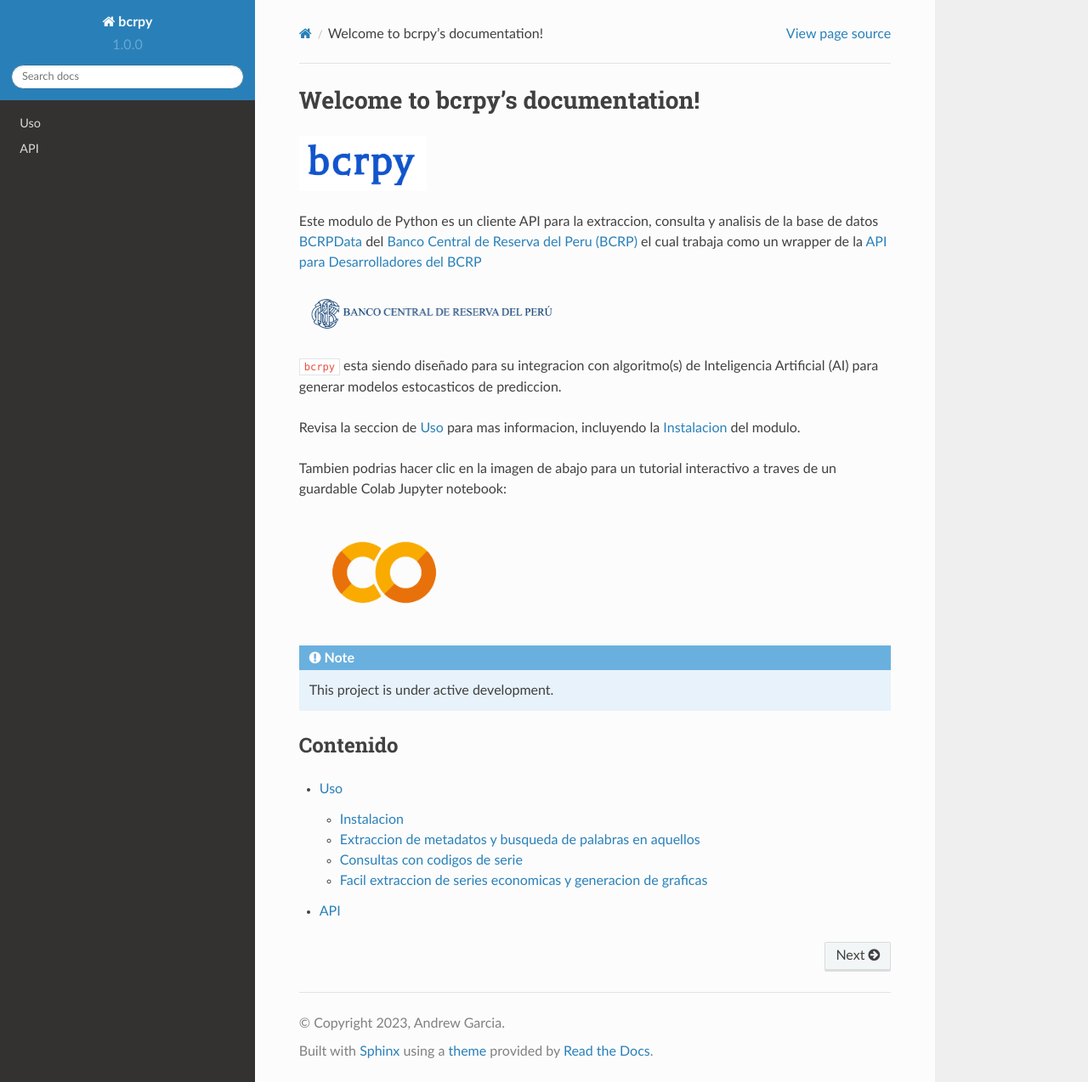
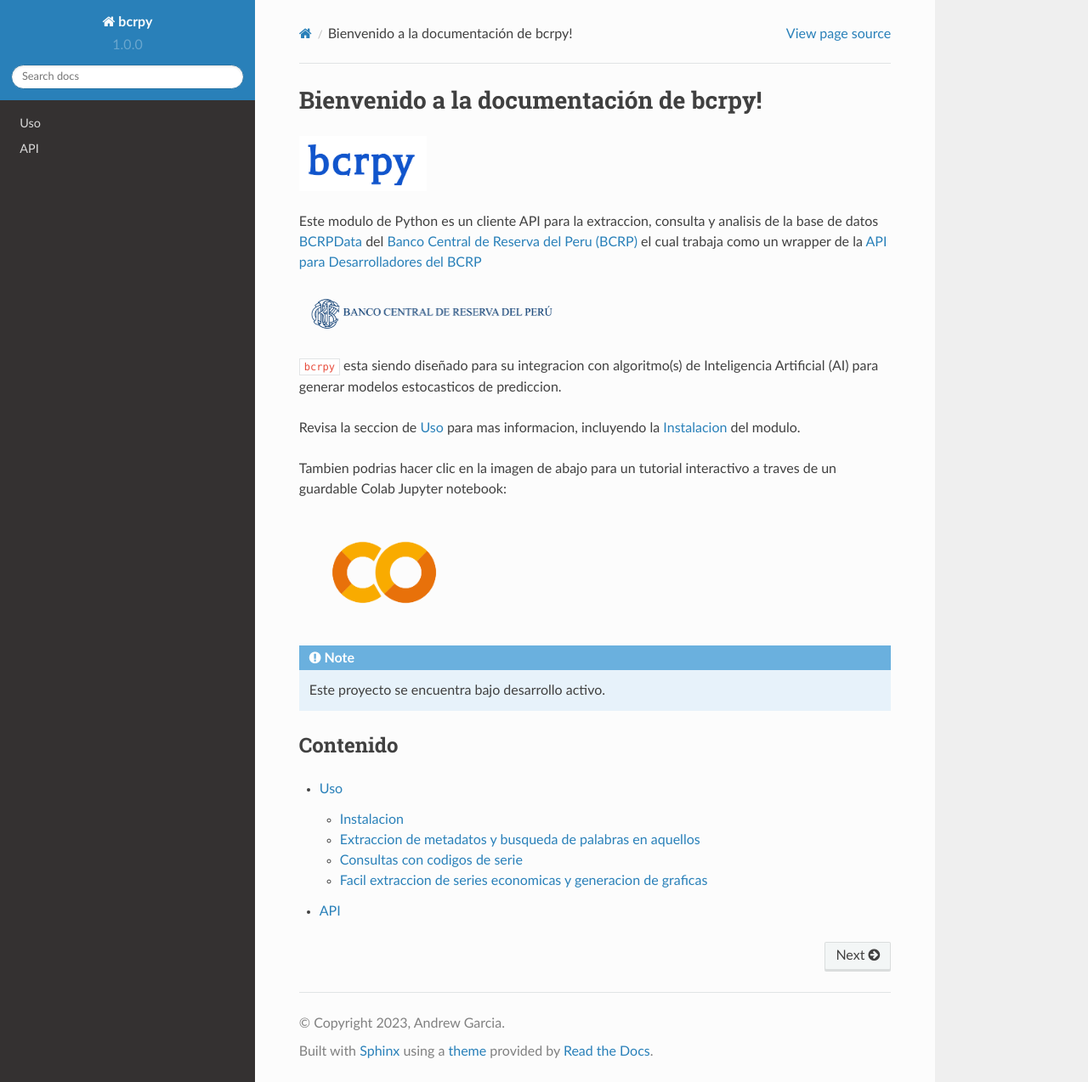
Before and after one commit to andrewrgarcia/bcrpy, a Sphinx documentation site: the page built from docs/source/index.rst, in a window 1280 px wide and 1274 px high. Shown: the whole window at 85% size. Built offline with Sphinx 7.4.7 and the Read the Docs theme 2.0.0, drawn with Linux system fonts in a browser that asks for light colours.

Commit message:
readthedocs

```diff
--- a/docs/source/index.rst
+++ b/docs/source/index.rst
@@ -1,5 +1,5 @@
-Welcome to bcrpy's documentation!
-===================================
+Bienvenido a la documentación de bcrpy!
+=========================================
 
 .. image:: ../img/bcrpy.png
   :width: 150
@@ -32,7 +32,7 @@ Tambien podrias hacer clic en la imagen de abajo para un tutorial interactivo a
 
 .. note::
 
-   This project is under active development.
+   Este proyecto se encuentra bajo desarrollo activo.
 
 Contenido
 --------
```
Also changed, not shown: 1 other file.
